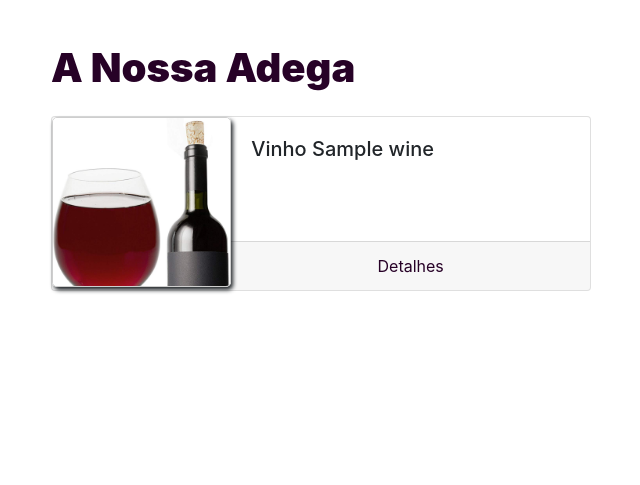
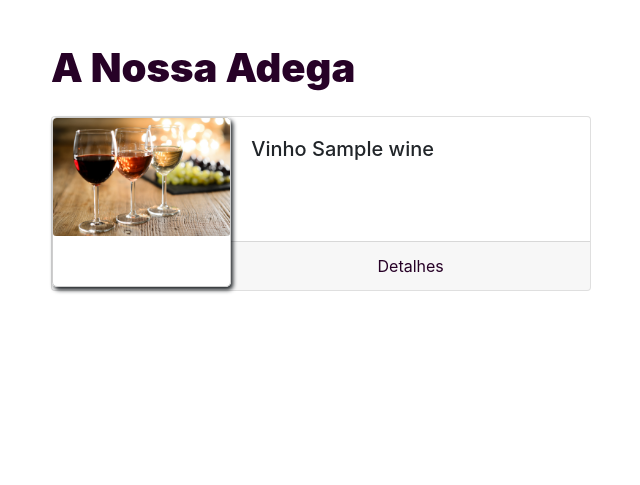
Before and after one commit to raquelroldo/mvc-winesUp, a PHP site: page /wines in a window 1280 px wide. Shown: the part 64-549 px from the top of the page, without its empty margins (319-959 px from the left). Run offline with PHP 8.4, Linux system fonts and the light colour scheme; the visitor is signed in with stand-in values (Sample User, id 1); tables that the repository leaves empty or names only in its code hold one stand-in row (values such as "Sample post"); data that the repository does not hold is empty.

Commit message:
Ajustes nos src da imagens.

```diff
--- a/views/admin-wine-detail.php
+++ b/views/admin-wine-detail.php
@@ -2,7 +2,11 @@
     <div class="card p-1" style="width: 40rem;">
         <div class="row">
             <div class="col-md-4 image-wrapper">
-                <img src="<?=BASE_PATH?>assets/images/wine-bottle.jpg" class="card-img wine-image" alt="...">
+            <?php if ($wine[0]["image_path"] !== null  && !empty($wine[0]["image_path"])) { ?>
+                <img src="<?=BASE_PATH.$wine[0]["image_path"]?>" class="wine-image" alt="...">
+            <?php } else {?>
+                <img src="<?=BASE_PATH?>assets/images/threeGlasses.jpg" class="wine-image" alt="...">
+            <?php }?>
             </div>
             <div class="col-md-8 card-body">
                 <p>Este é o vinho <?=$wine[0]["type"]?></p>
--- a/views/wines.php
+++ b/views/wines.php
@@ -6,8 +6,9 @@
         <link rel="stylesheet" href="https://stackpath.bootstrapcdn.com/bootstrap/4.4.1/css/bootstrap.min.css"
             integrity="sha384-Vkoo8x4CGsO3+Hhxv8T/Q5PaXtkKtu6ug5TOeNV6gBiFeWPGFN9MuhOf23Q9Ifjh"
             crossorigin="anonymous">
-        <link rel="stylesheet" href="../assets/style/main.css">
-        <link rel="stylesheet" href="../assets/style/wines.css">
+        <link rel="stylesheet" href="<?=BASE_PATH?>assets/style/main.css">
+        <link rel="stylesheet" href="<?=BASE_PATH?>assets/style/wines.css">
+        <script src="<?=BASE_PATH?>assets/js/main.js"></script>
     </head>
     <body>
 
@@ -16,15 +17,19 @@
             <div class="list-wrapper">
                 <h1 class="title my-4">A Nossa Adega</h1>
                 <?php
-                foreach($wines as $wine) { ?>
+                foreach($wines as $wine) {?>
                 <div class="card mb-3" style="max-width: 540px;">
                     <div class="row no-gutters">
                         <div class="col-md-4 image-wrapper">
-                            <img src="../assets/images/wine-bottle.jpg" class="card-img wine-image" alt="...">
+                        <?php if ($wine["image_path"] !== null  && !empty($wine["image_path"])) { ?>
+                            <img src="<?=BASE_PATH?><?=$wine["image_path"]?>" class="card-img wine-image" alt="...">
+                        <?php } else {?>
+                            <img src="<?=BASE_PATH?>assets/images/threeGlasses.jpg" class="card-img wine-image" alt="...">
+                        <?php }?>
                         </div>
                         <div class="col-md-8">
                             <div class="card-body">
-                                <h5 class="card-title">Vinho  <?=$wine["type"].' '.$wine["name"]?></h5>
+                                <h5 class="card-title">Vinho  <?=$wine["type"]." ".$wine["name"]?></h5>
                             </div>
                             <div class="card-footer mt-5 d-flex justify-content-around">
                                 <a href="<?=BASE_PATH?>wines/wine-detail/<?=$wine["wine_id"]?>" class="link">Detalhes</a>
```
Also changed, not shown: views/wine-detail.php (+8 -3 lines).
